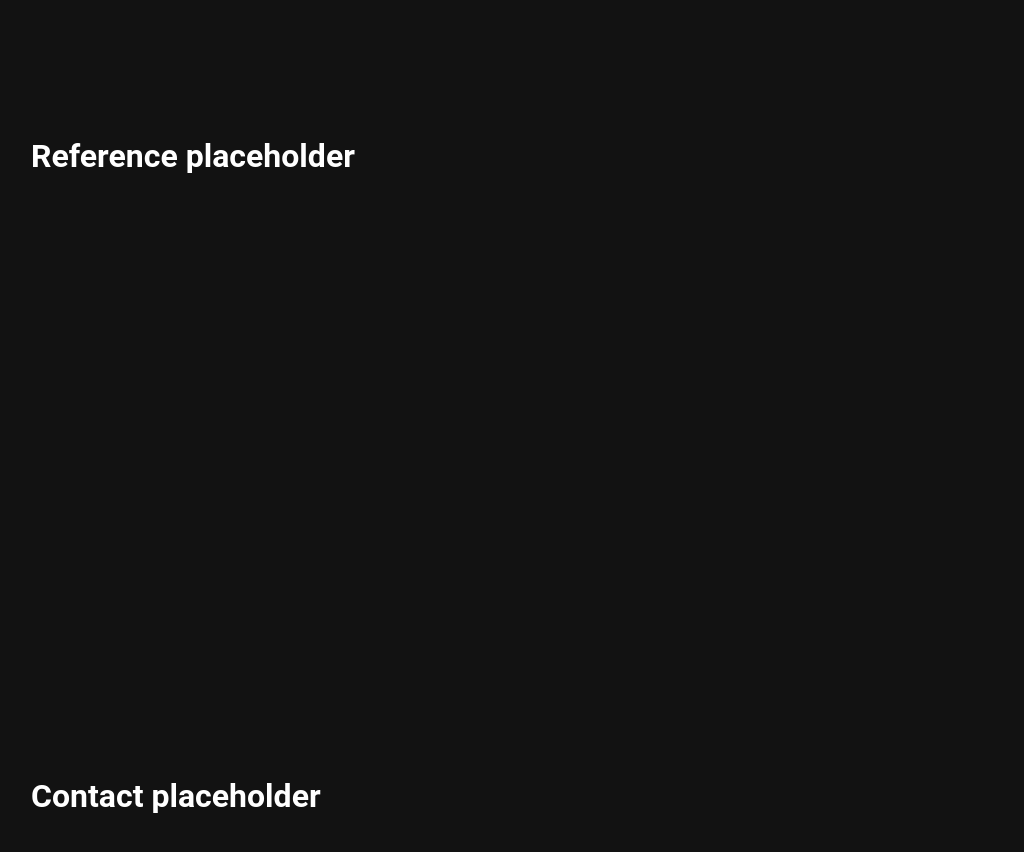
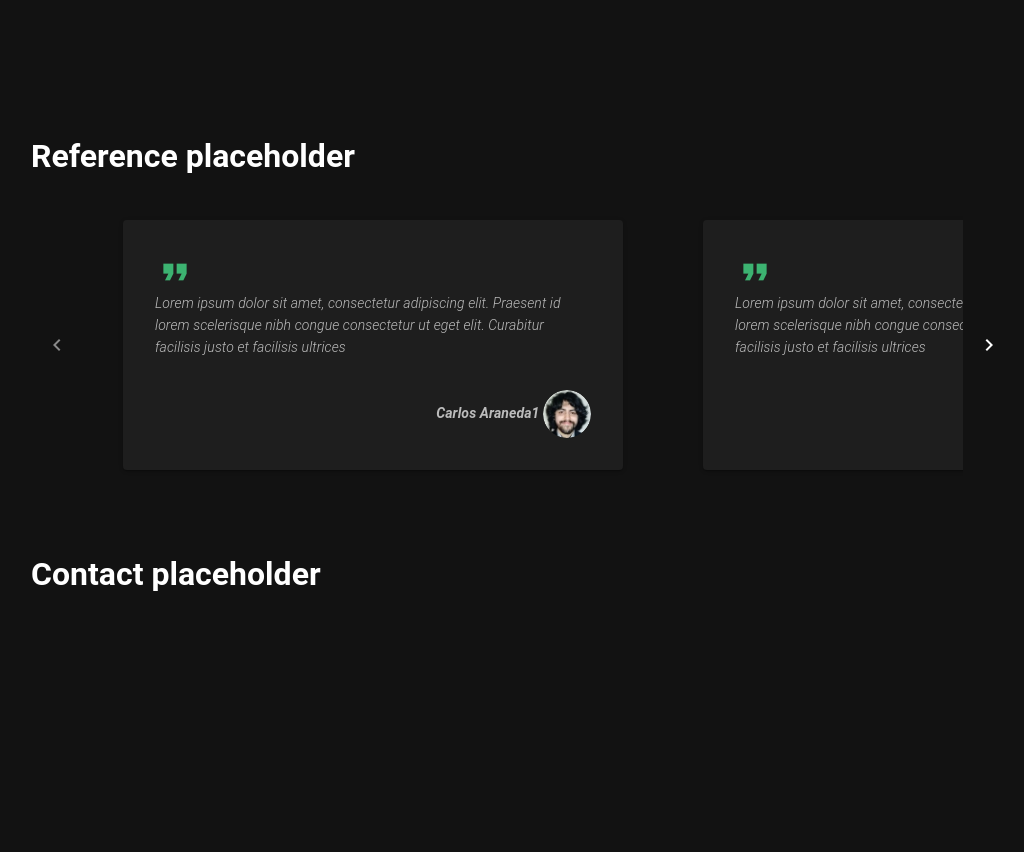
Before and after one commit to alfredo-baquedano/cv, a Vue app: page / in a window 1280 px wide. Shown: the part 3620-4472 px from the top of the page, without its empty margins (245-1269 px from the left). Built offline with nearby package versions, Linux system fonts and the light colour scheme; a small style sheet from the web is missing.

Commit message:
added reference module

```diff
--- a/src/store.js
+++ b/src/store.js
@@ -7,8 +7,9 @@ export default new Vuex.Store({
   state: {
     person: {
       contactInfo: {
-        first_name: 'Alfredo',
-        last_name: 'Baquedano',
+        image: 'assets/alfredo.jpg',
+        firstName: 'Alfredo',
+        lastName: 'Baquedano',
         email: 'alfredo.baquedano.c@gmal.com',
         phone_number: '+569 8443 3012',
         linkedin: undefined,
@@ -138,6 +139,44 @@ export default new Vuex.Store({
         },
       ],
       projects: [],
+      references: [
+        {
+          author: {
+            firstName: 'Carlos',
+            lastName: 'Araneda1',
+            position: '',
+            image: 'img/alfredo.jpg',
+          },
+          text: 'Lorem ipsum dolor sit amet, consectetur adipiscing elit. Praesent id lorem scelerisque nibh congue consectetur ut eget elit. Curabitur facilisis justo et facilisis ultrices',
+        },
+        {
+          author: {
+            firstName: 'Carlos',
+            lastName: 'Araneda1',
+            position: '',
+            image: 'img/alfredo.jpg',
+          },
+          text: 'Lorem ipsum dolor sit amet, consectetur adipiscing elit. Praesent id lorem scelerisque nibh congue consectetur ut eget elit. Curabitur facilisis justo et facilisis ultrices',
+        },
+        {
+          author: {
+            firstName: 'Carlos',
+            lastName: 'Araneda1',
+            position: '',
+            image: 'img/alfredo.jpg',
+          },
+          text: 'Lorem ipsum dolor sit amet, consectetur adipiscing elit. Praesent id lorem scelerisque nibh congue consectetur ut eget elit. Curabitur facilisis justo et facilisis ultrices',
+        },
+        {
+          author: {
+            firstName: 'Carlos',
+            lastName: 'Araneda1',
+            position: '',
+            image: 'img/alfredo.jpg',
+          },
+          text: 'Lorem ipsum dolor sit amet, consectetur adipiscing elit. Praesent id lorem scelerisque nibh congue consectetur ut eget elit. Curabitur facilisis justo et facilisis ultrices',
+        },
+      ],
     },
   },
 });
--- a/src/views/References.vue
+++ b/src/views/References.vue
@@ -1,5 +1,42 @@
 <template>
-  <div class="reference" style="height: 600px">
+  <div
+    class="reference"
+    style="overflow-x: auto">
     <h1>Reference placeholder</h1>
+    <v-slide-group
+      multiple
+      show-arrows>
+      <v-slide-item
+        class="ma-10"
+        v-for="reference in references"
+        :key="reference.author"
+        v-slot:default="{ active, toggle }"
+      >
+        <v-card
+          class="pa-4"
+          width="500">
+          <v-card-text class="font-italic font-weight-light">
+            <v-icon x-large color="primary">mdi-format-quote-close</v-icon>
+            <br/>
+            {{ reference.text }}
+          </v-card-text>
+          <v-card-text color="primary" class="font-italic font-weight-bold text-right">
+            {{ reference.author.firstName }} {{ reference.author.lastName }}
+            <v-avatar>
+              <img :src="reference.author.image">
+            </v-avatar>
+          </v-card-text>
+        </v-card>
+      </v-slide-item>
+    </v-slide-group>
   </div>
 </template>
+<script>
+import { mapState } from 'vuex';
+
+export default {
+  computed: mapState({
+    references: state => state.person.references,
+  }),
+};
+</script>
```
